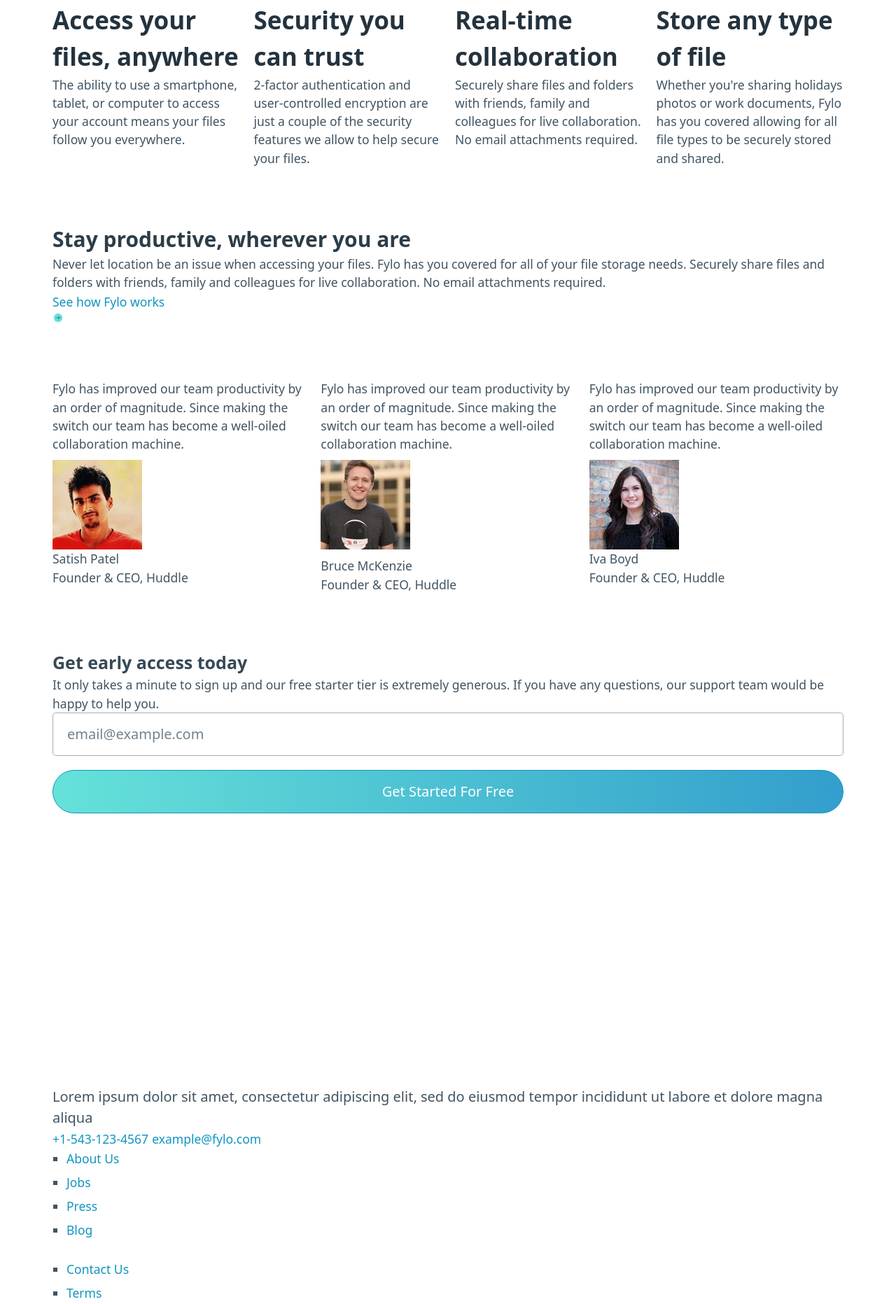
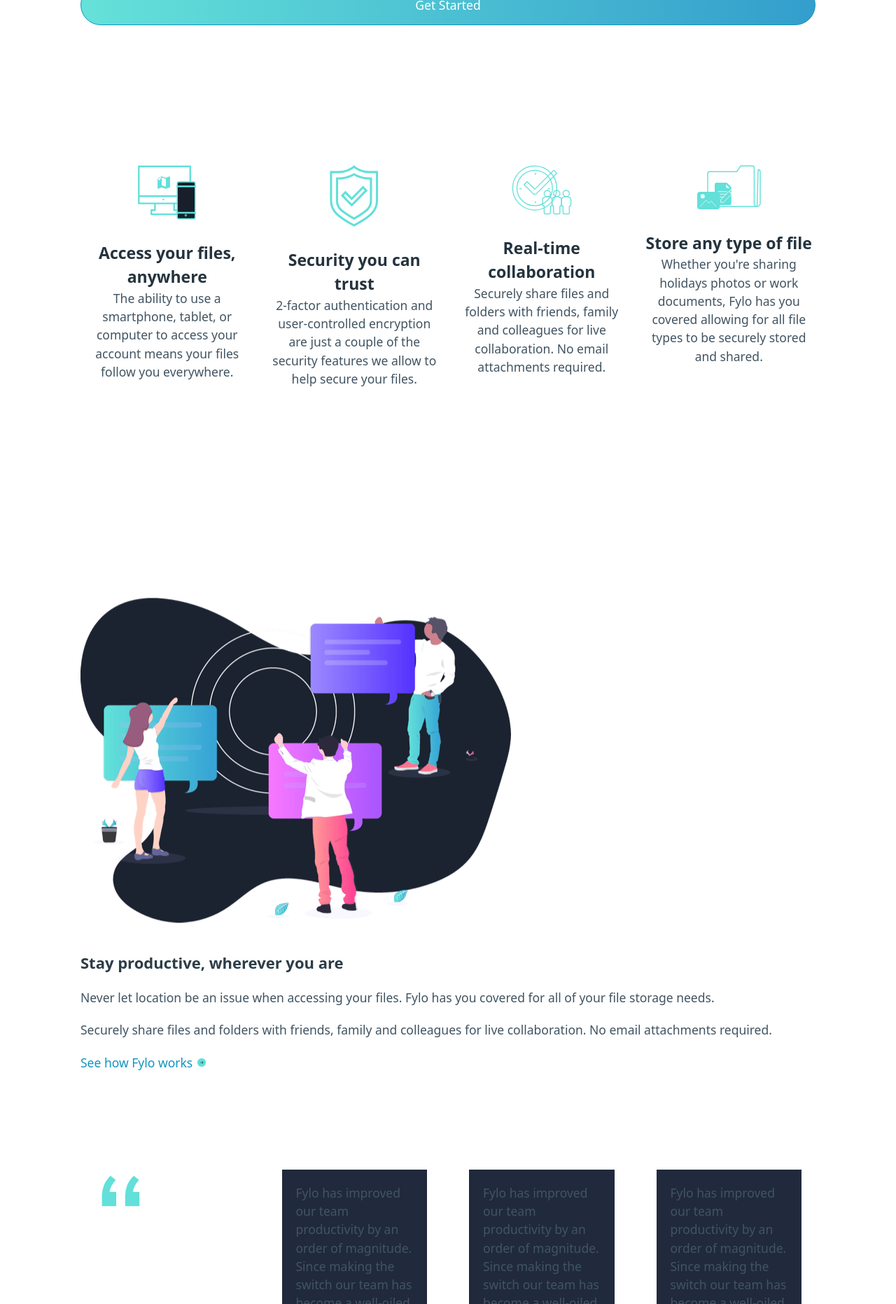
Before and after one commit to eigdoyr/fylo-dark-theme-landing-page-master, a plain HTML site: page index.html in a window 1280 px wide. Shown: the part 937-2800 px from the top of the page at 70% size. Drawn offline with nearby package versions, Linux system fonts and the light colour scheme.

Commit message:
complete: mobile 🎨

```diff
--- a/index.html
+++ b/index.html
@@ -36,7 +36,7 @@
   </head>
   <body>
     <main>
-      <header class="container">
+      <header class="container header">
         <nav>
           <ul role="list">
             <li>
@@ -54,9 +54,11 @@
           alt="Fylo intro illustration"
         />
 
-        <h1>All your files in one secure location, accessible anywhere.</h1>
+        <h1 class="header-title">
+          All your files in one secure location, accessible anywhere.
+        </h1>
 
-        <p>
+        <p class="header-lead">
           Fylo stores all your most important files in one secure location.
           Access them wherever you need, share and collaborate with friends
           family, and co-workers.
@@ -65,37 +67,45 @@
         <button class="btn" type="button">Get Started</button>
       </header>
 
-      <section class="feature container container-fluid" id="features">
+      <section class="feature container" id="features">
         <div class="feature-card-list grid">
           <div class="feature-card">
-            <h2>Access your files, anywhere</h2>
-
-            <p>
+            <img
+              src="./images/icon-access-anywhere.svg"
+              alt=""
+              aria-hidden="true"
+            />
+            <h2 class="feature-title">Access your files, anywhere</h2>
+            <p class="feature-lead">
               The ability to use a smartphone, tablet, or computer to access
               your account means your files follow you everywhere.
             </p>
           </div>
           <div class="feature-card">
-            <h2>Security you can trust</h2>
-
-            <p>
+            <img src="./images/icon-security.svg" alt="" aria-hidden="true" />
+            <h2 class="feature-title">Security you can trust</h2>
+            <p class="feature-lead">
               2-factor authentication and user-controlled encryption are just a
               couple of the security features we allow to help secure your
               files.
             </p>
           </div>
           <div class="feature-card">
-            <h2>Real-time collaboration</h2>
-
-            <p>
+            <img
+              src="./images/icon-collaboration.svg"
+              alt=""
+              aria-hidden="true"
+            />
+            <h2 class="feature-title">Real-time collaboration</h2>
+            <p class="feature-lead">
               Securely share files and folders with friends, family and
               colleagues for live collaboration. No email attachments required.
             </p>
           </div>
           <div class="feature-card">
-            <h2>Store any type of file</h2>
-
-            <p>
+            <img src="./images/icon-any-file.svg" alt="" aria-hidden="true" />
+            <h2 class="feature-title">Store any type of file</h2>
+            <p class="feature-lead">
               Whether you're sharing holidays photos or work documents, Fylo has
               you covered allowing for all file types to be securely stored and
               shared.
@@ -104,13 +114,22 @@
         </div>
       </section>
       <section id="team" class="team container">
-        <h3>Stay productive, wherever you are</h3>
+        <img
+          src="./images/illustration-stay-productive.png"
+          alt=""
+          aria-hidden="true"
+        />
+
+        <div class="team-text">
+          <h3 class="team-title">Stay productive, wherever you are</h3>
 
           <p>
-          Never let location be an issue when accessing your files. Fylo has you
-          covered for all of your file storage needs. Securely share files and
-          folders with friends, family and colleagues for live collaboration. No
-          email attachments required.
+            Never let location be an issue when accessing your files. Fylo has
+            you covered for all of your file storage needs.
+          </p>
+          <p>
+            Securely share files and folders with friends, family and colleagues
+            for live collaboration. No email attachments required.
           </p>
 
           <a href="#"
@@ -120,63 +139,66 @@
                 src="./images/icon-arrow.svg"
                 alt="link to see how fylo works" /></span
           ></a>
+        </div>
       </section>
 
       <section id="testimonial" class="testimonial container">
         <div class="testimonial-card-list grid">
-          <figure>
+          <figure class="testimonial-card">
             <p>
               Fylo has improved our team productivity by an order of magnitude.
               Since making the switch our team has become a well-oiled
               collaboration machine.
             </p>
-            <figcaption>
+            <figcaption class="testimonial-author">
               <img src="./images/profile-1.jpg" alt="Satish Patel avatar" />
               <div class="testimonial-author-details">
-                <p>Satish Patel</p>
-                <p>Founder & CEO, Huddle</p>
+                <p class="testimonial-author-name">Satish Patel</p>
+                <p class="testimonial-author-title">Founder & CEO, Huddle</p>
               </div>
             </figcaption>
           </figure>
 
-          <figure>
+          <figure class="testimonial-card">
             <p>
               Fylo has improved our team productivity by an order of magnitude.
               Since making the switch our team has become a well-oiled
               collaboration machine.
             </p>
-            <figcaption>
+            <figcaption class="testimonial-author">
               <img src="./images/profile-2.jpg" alt="Bruce McKenzie avatar" />
+              <div class="testimonial-author-details">
+                <p class="testimonial-author-name">Bruce McKenzie</p>
+                <p class="testimonial-author-title">Founder & CEO, Huddle</p>
+              </div>
             </figcaption>
-            <div class="testimonial-author-details">
-              <p>Bruce McKenzie</p>
-              <p>Founder & CEO, Huddle</p>
-            </div>
           </figure>
 
-          <figure>
+          <figure class="testimonial-card">
             <p>
               Fylo has improved our team productivity by an order of magnitude.
               Since making the switch our team has become a well-oiled
               collaboration machine.
             </p>
-            <figcaption>
+            <figcaption class="testimonial-author">
               <img src="./images/profile-3.jpg" alt="Iva Boyd avatar" />
               <div class="testimonial-author-details">
-                <p>Iva Boyd</p>
-                <p>Founder & CEO, Huddle</p>
+                <p class="testimonial-author-name">Iva Boyd</p>
+                <p class="testimonial-author-title">Founder & CEO, Huddle</p>
               </div>
             </figcaption>
           </figure>
         </div>
       </section>
-      <form action="#" class="container">
-        <h4>Get early access today</h4>
-
-        <p>
+    </main>
+    <section class="form container">
+      <div class="form-container">
+        <form action="#" class=" ">
+          <h4 class="form-title">Get early access today</h4>
+          <p class="form-lead">
             It only takes a minute to sign up and our free starter tier is
-          extremely generous. If you have any questions, our support team would
-          be happy to help you.
+            extremely generous. If you have any questions, our support team
+            would be happy to help you.
           </p>
           <label for="email" hidden></label>
           <input
@@ -188,24 +210,30 @@
           />
           <button class="btn" type="button">Get Started For Free</button>
         </form>
-    </main>
-
-    <footer class="container">
+      </div>
+    </section>
+    <footer class="container footer">
+      <div class="footer-container">
         <img class="logo" src="./images/logo.svg" alt="Fylo logo" />
         <div class="footer-address">
-        Lorem ipsum dolor sit amet, consectetur adipiscing elit, sed do eiusmod
-        tempor incididunt ut labore et dolore magna aliqua
+          <img src="./images/icon-location.svg" alt="" aria-hidden="true" />
+          <a href="#">
+            Lorem ipsum dolor sit amet, consectetur adipiscing elit, sed do
+            eiusmod tempor incididunt ut labore et dolore magna aliqua
+          </a>
         </div>
         <div class="footer-info">
+          <div class="footer-info-tel">
+            <img src="./images/icon-phone.svg" alt="" aria-hidden="true" />
             <a href="tel:+1-543-123-4567">+1-543-123-4567</a>
+          </div>
+          <div class="footer-info-email">
+            <img src="./images/icon-email.svg" alt="" aria-hidden="true" />
             <a href="mailto: example@fylo.com">example@fylo.com</a>
           </div>
+        </div>
         <div class="footer-about">
-        <ul
-          class="footer-about-list"
-          role="list
-  "
-        >
+          <ul class="footer-about-list" role="list">
             <li><a href="#">About Us</a></li>
             <li><a href="#">Jobs</a></li>
             <li><a href="#">Press</a></li>
@@ -241,6 +269,7 @@
             </li>
           </ul>
         </div>
+      </div>
     </footer>
   </body>
 </html>
--- a/styles.css
+++ b/styles.css
@@ -49,6 +49,9 @@ body {
   min-height: 100vh;
   text-rendering: optimizeSpeed;
   line-height: 1.5;
+  font-size: 0.875rem;
+
+  /* background-color: var(--bg-intro); */
 }
 
 /* A elements that don't have a class get default styles */
@@ -77,6 +80,26 @@ li {
   font-size: 0.875rem;
 }
 
+p,
+h1,
+h3,
+h4,
+h5 {
+  padding-bottom: 1rem;
+}
+
+footer ul {
+  padding: 0;
+}
+
+footer ul li {
+  list-style: none;
+}
+
+.container {
+  padding: 0 2rem;
+}
+
 .logo {
   width: 60%;
 }
@@ -84,4 +107,157 @@ li {
 .btn {
   background: linear-gradient(90deg, hsl(176, 68%, 64%), hsl(198, 60%, 50%));
   border-radius: 3em;
+  /* width: 15rem; */
+  margin: 0 auto;
 }
+/*
+header {
+  background-image: url(./images/bg-curvy-mobile.svg);
+  background-position: center;
+  background-repeat: no-repeat;
+  background-size: 100%;
+} */
+
+.header,
+.feature {
+  text-align: center;
+}
+
+.header img {
+  padding: 1.15rem 0;
+}
+
+.header-title {
+  font-size: 1.5rem;
+}
+
+.feature {
+  padding: 8rem 2rem;
+}
+
+.feature-title {
+  font-size: 1.15rem;
+}
+
+.feature-card {
+  padding: 2rem 0;
+}
+
+.feature-card img {
+  margin: 0 auto;
+  padding-bottom: 1.5rem;
+}
+
+.team {
+  display: grid;
+}
+
+.team-text {
+  padding: 2rem 0;
+}
+
+.team-title {
+  font-size: 1.1rem;
+}
+
+.team a {
+  display: flex;
+  align-items: center;
+}
+
+.team a span {
+  padding-left: 0.25rem;
+}
+
+.testimonial-card {
+  background-color: var(--bg-testimonials);
+  padding: 1rem;
+  margin: 1rem;
+}
+
+.testimonial-card-list::before {
+  content: url(./images/bg-quotes.png);
+  position: relative;
+  top: 1.4rem;
+  left: 1.5rem;
+}
+
+.testimonial-card p {
+  padding: 0;
+}
+
+.testimonial-author {
+  display: flex;
+  align-items: center;
+  gap: 1rem;
+}
+
+.testimonial-author img {
+  width: 10%;
+  height: 10%;
+  border-radius: 50%;
+}
+
+.testimonial-author-name {
+  font-weight: 700;
+}
+
+.testimonial-author-title {
+  font-size: 0.65rem;
+}
+
+.form-container {
+  background-color: var(--bg-main);
+  text-align: center;
+  padding: 2rem 1.5rem;
+  border-radius: 0.3rem;
+  box-shadow: 1px 3px 3px hsl(0, 0%, 5%);
+  position: relative;
+  top: 14rem;
+}
+
+.email {
+  border-radius: 3em;
+  width: 100%;
+}
+
+.footer {
+  background-color: var(--bg-footer);
+  padding-top: 15rem;
+}
+
+.footer a {
+  color: var(--white);
+}
+
+.footer-address,
+.footer-info-tel,
+.footer-info-email {
+  display: flex;
+  justify-content: flex-start;
+  align-items: flex-start;
+  gap: 1rem;
+  padding-top: 1rem;
+}
+
+.footer-about-list {
+  padding-top: 3rem;
+}
+
+.footer-social-list {
+  display: flex;
+  gap: 1rem;
+  align-items: center;
+  justify-content: center;
+}
+
+.footer-social-list li {
+  border: 1px solid var(--accent-cyan);
+  border-radius: 50%;
+  padding: 1rem;
+  height: 2rem;
+  width: 2rem;
+  display: flex;
+  justify-content: center;
+  align-items: center;
+}
```
Lines whose indentation alone changed are shown as unchanged.
